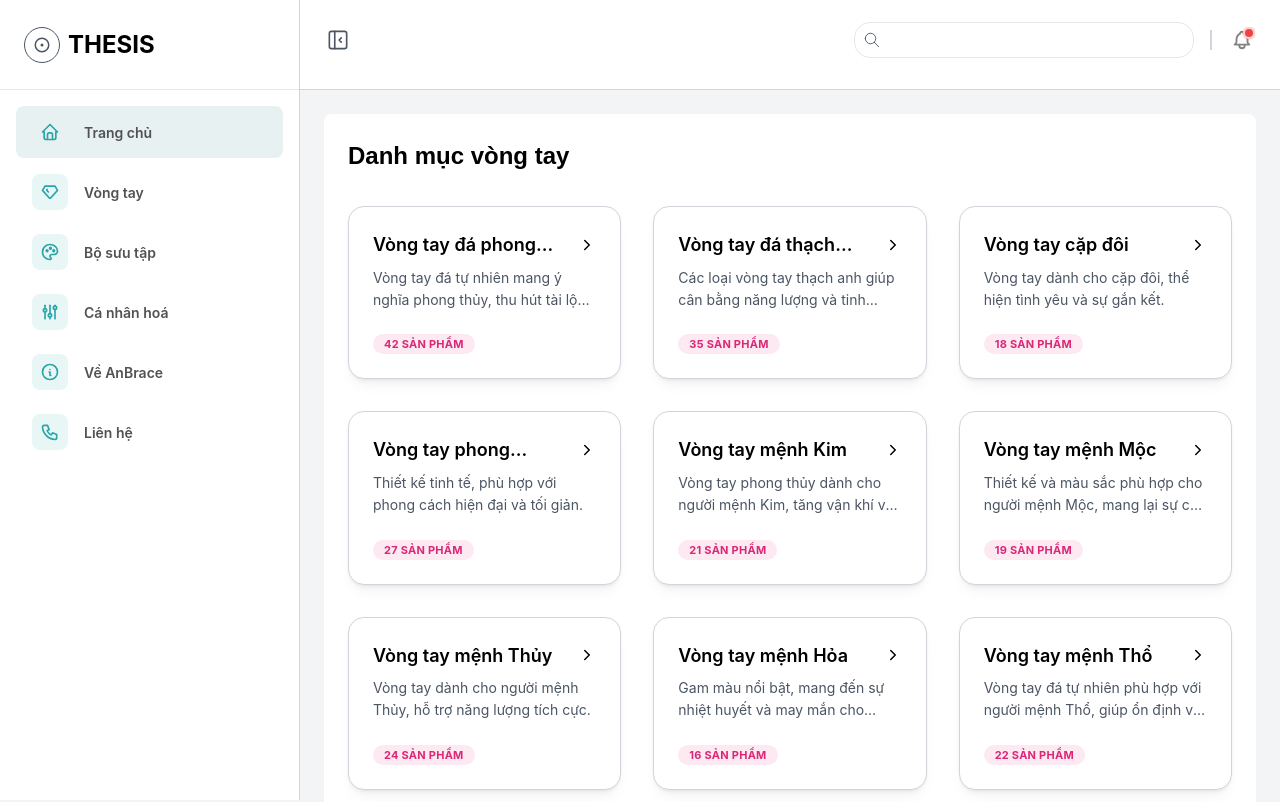
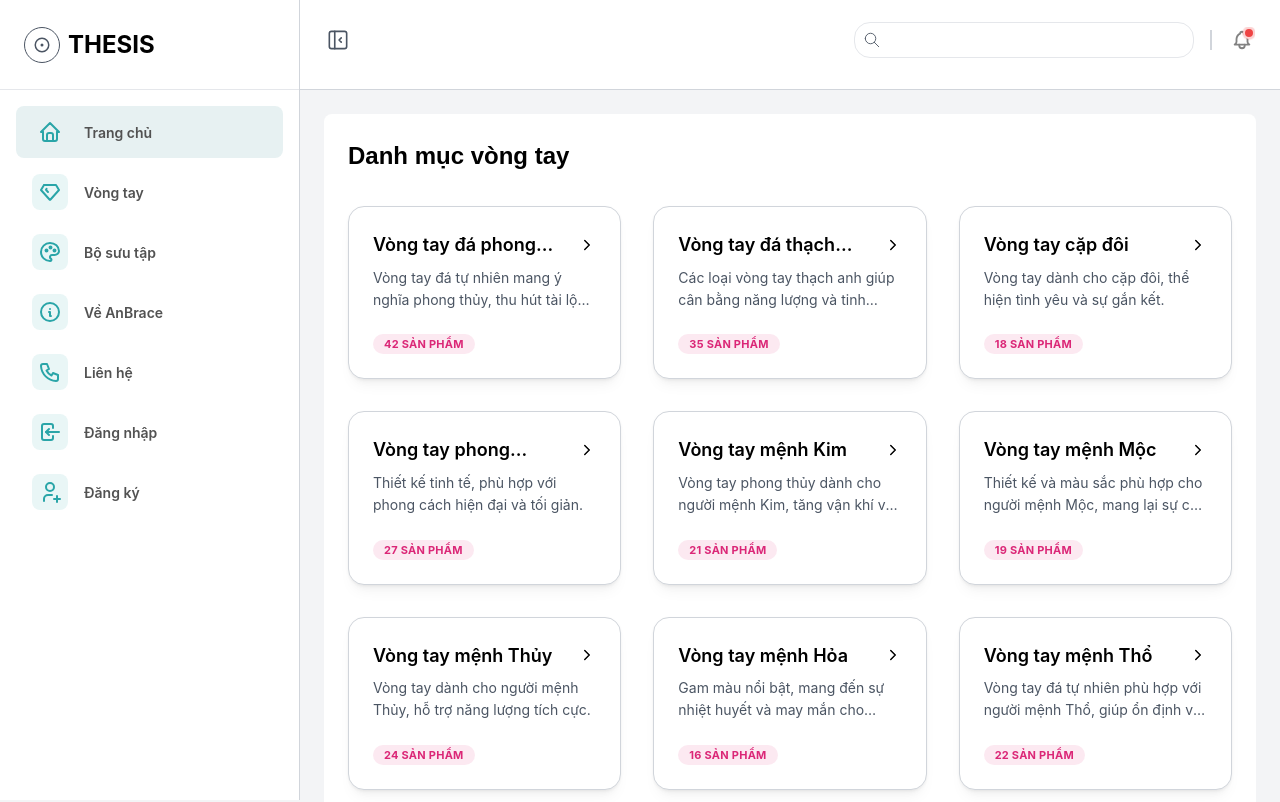
Before and after one commit to nguyenhung291203/anbrace-client, a React (Vite) app: page / in a window 1280 px wide. Shown: the top 802 px of the page. Built offline with nearby package versions, Linux system fonts and the light colour scheme.

Commit message:
add protected-router in router.tsx

```diff
--- a/src/app/layouts/MenuNavbar.tsx
+++ b/src/app/layouts/MenuNavbar.tsx
@@ -1,16 +1,9 @@
 import { ActionIcon, Center, NavLink, rem, Stack, useMantineTheme } from '@mantine/core'
-import {
-	IconAdjustments,
-	IconDiamond,
-	IconHome,
-	IconInfoCircle,
-	IconPalette,
-	IconPhone,
-} from '@tabler/icons-react'
 import { useMemo, type FC, type ReactNode } from 'react'
 import { Link, useNavigate } from 'react-router-dom'
 
-import { ROUTE_PATH } from '@/shared/path'
+import { useAuthStore } from '@/features/auth/auth.store'
+import { MENU_BY_ROLE, PUBLIC_MENU } from '@/shared/constants/menu.constant'
 import { useLayoutStore } from '@/shared/stores/main-layout.store'
 import { isCurrentPathActive } from '@/shared/utils/location.util'
 
@@ -23,45 +16,20 @@ export interface MenuItem {
 
 const MenuNavbar: FC = () => {
 	const theme = useMantineTheme()
+
 	const navigate = useNavigate()
+	const { user } = useAuthStore()
 
 	const { opened, toggleNavbar } = useLayoutStore()
 
-	const menuList: MenuItem[] = useMemo(
-		() => [
-			{
-				label: 'Trang chủ',
-				to: ROUTE_PATH.HOME,
-				icon: <IconHome size={theme.fontSizes.xl} />,
-			},
-			{
-				label: 'Vòng tay',
-				to: '/bracelets',
-				icon: <IconDiamond size={theme.fontSizes.xl} />,
-			},
-			{
-				label: 'Bộ sưu tập',
-				to: '/collections',
-				icon: <IconPalette size={theme.fontSizes.xl} />,
-			},
-			{
-				label: 'Cá nhân hoá',
-				to: '/customize',
-				icon: <IconAdjustments size={theme.fontSizes.xl} />,
-			},
-			{
-				label: 'Về AnBrace',
-				to: '/about',
-				icon: <IconInfoCircle size={theme.fontSizes.xl} />,
-			},
-			{
-				label: 'Liên hệ',
-				to: '/contact',
-				icon: <IconPhone size={theme.fontSizes.xl} />,
-			},
-		],
-		[theme.fontSizes],
-	)
+	const menuList = useMemo(() => {
+		const menu = user ? MENU_BY_ROLE[user.role] : PUBLIC_MENU
+
+		return menu.map((item) => ({
+			...item,
+			icon: item.icon ? <span style={{ fontSize: theme.fontSizes.xl }}>{item.icon}</span> : null,
+		}))
+	}, [user, theme.fontSizes])
 
 	const renderMenu = (menu: MenuItem[]) =>
 		menu.map((item) => {
--- /dev/null
+++ b/src/app/routers/ProtectedRoute.tsx
@@ -0,0 +1,29 @@
+import { Navigate, Outlet } from 'react-router-dom'
+
+import { Role } from '@/features/account/account.types'
+import { useAuthStore } from '@/features/auth/auth.store'
+import { ROUTE_PATH } from '@/shared/path'
+
+interface ProtectedRouteProps {
+	allowedRoles?: Role[]
+	redirectTo?: string
+}
+
+const ProtectedRoute = ({
+	allowedRoles,
+	redirectTo = ROUTE_PATH.AUTH.LOGIN,
+}: ProtectedRouteProps) => {
+	const { user, isAuthenticated } = useAuthStore()
+
+	if (!isAuthenticated || !user) {
+		return <Navigate to={redirectTo} replace />
+	}
+
+	if (allowedRoles && !allowedRoles.includes(user.role)) {
+		return <Navigate to="/403" replace />
+	}
+
+	return <Outlet />
+}
+
+export default ProtectedRoute
--- a/src/app/routers/router.tsx
+++ b/src/app/routers/router.tsx
@@ -4,6 +4,7 @@ import MainLayout from '../layouts/MainLayout'
 
 import { authRouter } from '@/features/auth/auth.router'
 import { homeRouter } from '@/features/home/home.router'
+import { PATH_ITEM } from '@/shared/path'
 
 const routes: RouteObject[] = [
 	{
@@ -11,6 +12,10 @@ const routes: RouteObject[] = [
 		element: <MainLayout />,
 		children: [...homeRouter],
 	},
+	{
+		path: PATH_ITEM.ADMIN.ROOT,
+		children: [],
+	},
 	authRouter,
 ]
 
--- a/src/features/account/account.types.ts
+++ b/src/features/account/account.types.ts
@@ -1,4 +1,6 @@
 export type Gender = 'MALE' | 'FEMALE' | 'OTHER'
+
+export type Role = 'CLIENT' | 'ADMIN' | 'EMPLOYEE'
 
 export interface AccountItem {
 	id: number
@@ -7,4 +9,5 @@ export interface AccountItem {
 	fullName: string
 	gender: Gender
 	imageUrl: string
+	role: Role
 }
--- a/src/features/account/mock.ts
+++ b/src/features/account/mock.ts
@@ -8,6 +8,7 @@ export const MOCK_ACCOUNTS: AccountItem[] = [
 		fullName: 'Nguyễn Văn A',
 		gender: 'MALE',
 		imageUrl: 'https://i.pravatar.cc/150?img=1',
+		role: 'ADMIN',
 	},
 	{
 		id: 2,
@@ -16,6 +17,7 @@ export const MOCK_ACCOUNTS: AccountItem[] = [
 		fullName: 'Trần Thị B',
 		gender: 'FEMALE',
 		imageUrl: 'https://i.pravatar.cc/150?img=2',
+		role: 'CLIENT',
 	},
 	{
 		id: 3,
@@ -24,6 +26,7 @@ export const MOCK_ACCOUNTS: AccountItem[] = [
 		fullName: 'Lê Minh C',
 		gender: 'MALE',
 		imageUrl: 'https://i.pravatar.cc/150?img=3',
+		role: 'EMPLOYEE',
 	},
 	{
 		id: 4,
@@ -32,6 +35,7 @@ export const MOCK_ACCOUNTS: AccountItem[] = [
 		fullName: 'Phạm Thị D',
 		gender: 'FEMALE',
 		imageUrl: 'https://i.pravatar.cc/150?img=4',
+		role: 'CLIENT',
 	},
 	{
 		id: 5,
@@ -40,6 +44,7 @@ export const MOCK_ACCOUNTS: AccountItem[] = [
 		fullName: 'Hoàng Văn E',
 		gender: 'MALE',
 		imageUrl: 'https://i.pravatar.cc/150?img=5',
+		role: 'EMPLOYEE',
 	},
 	{
 		id: 6,
@@ -48,6 +53,7 @@ export const MOCK_ACCOUNTS: AccountItem[] = [
 		fullName: 'Đoàn Thị F',
 		gender: 'FEMALE',
 		imageUrl: 'https://i.pravatar.cc/150?img=6',
+		role: 'CLIENT',
 	},
 	{
 		id: 7,
@@ -56,6 +62,7 @@ export const MOCK_ACCOUNTS: AccountItem[] = [
 		fullName: 'Vũ Quang H',
 		gender: 'OTHER',
 		imageUrl: 'https://i.pravatar.cc/150?img=7',
+		role: 'EMPLOYEE',
 	},
 	{
 		id: 8,
@@ -64,6 +71,7 @@ export const MOCK_ACCOUNTS: AccountItem[] = [
 		fullName: 'Bùi Hoàng I',
 		gender: 'MALE',
 		imageUrl: 'https://i.pravatar.cc/150?img=8',
+		role: 'CLIENT',
 	},
 	{
 		id: 9,
@@ -72,6 +80,7 @@ export const MOCK_ACCOUNTS: AccountItem[] = [
 		fullName: 'Đặng Thị J',
 		gender: 'FEMALE',
 		imageUrl: 'https://i.pravatar.cc/150?img=9',
+		role: 'EMPLOYEE',
 	},
 	{
 		id: 10,
@@ -80,5 +89,6 @@ export const MOCK_ACCOUNTS: AccountItem[] = [
 		fullName: 'Nguyễn Khang K',
 		gender: 'OTHER',
 		imageUrl: 'https://i.pravatar.cc/150?img=10',
+		role: 'CLIENT',
 	},
 ]
--- /dev/null
+++ b/src/shared/constants/menu.constant.tsx
@@ -0,0 +1,132 @@
+import {
+	IconHome,
+	IconDiamond,
+	IconPalette,
+	IconAdjustments,
+	IconInfoCircle,
+	IconPhone,
+	IconUsers,
+	IconSettings,
+	IconBriefcase,
+	ReactNode,
+	IconLogin,
+	IconUserPlus,
+} from '@tabler/icons-react'
+
+import { ROUTE_PATH } from '../path'
+
+import { Role } from '@/features/account/account.types'
+
+interface MenuItem {
+	label: string
+	to: string
+	icon: ReactNode
+}
+
+export const PUBLIC_MENU: MenuItem[] = [
+	{
+		label: 'Trang chủ',
+		to: '/',
+		icon: <IconHome />,
+	},
+	{
+		label: 'Vòng tay',
+		to: '/bracelets',
+		icon: <IconDiamond />,
+	},
+	{
+		label: 'Bộ sưu tập',
+		to: '/collections',
+		icon: <IconPalette />,
+	},
+	{
+		label: 'Về AnBrace',
+		to: '/about',
+		icon: <IconInfoCircle />,
+	},
+	{
+		label: 'Liên hệ',
+		to: '/contact',
+		icon: <IconPhone />,
+	},
+	{
+		label: 'Đăng nhập',
+		to: ROUTE_PATH.AUTH.LOGIN,
+		icon: <IconLogin />,
+	},
+	{
+		label: 'Đăng ký',
+		to: ROUTE_PATH.AUTH.REGISTER,
+		icon: <IconUserPlus />,
+	},
+]
+export const MENU_BY_ROLE: Record<Role, MenuItem[]> = {
+	CLIENT: [
+		{
+			label: 'Trang chủ',
+			to: '/',
+			icon: <IconHome />,
+		},
+		{
+			label: 'Vòng tay',
+			to: '/bracelets',
+			icon: <IconDiamond />,
+		},
+		{
+			label: 'Bộ sưu tập',
+			to: '/collections',
+			icon: <IconPalette />,
+		},
+		{
+			label: 'Cá nhân hoá',
+			to: '/customize',
+			icon: <IconAdjustments />,
+		},
+		{
+			label: 'Về AnBrace',
+			to: '/about',
+			icon: <IconInfoCircle />,
+		},
+		{
+			label: 'Liên hệ',
+			to: '/contact',
+			icon: <IconPhone />,
+		},
+	],
+
+	EMPLOYEE: [
+		{
+			label: 'Trang chủ',
+			to: '/',
+			icon: <IconHome />,
+		},
+		{
+			label: 'Đơn hàng',
+			to: '/orders',
+			icon: <IconBriefcase />,
+		},
+		{
+			label: 'Khách hàng',
+			to: '/customers',
+			icon: <IconUsers />,
+		},
+	],
+
+	ADMIN: [
+		{
+			label: 'Dashboard',
+			to: '/admin',
+			icon: <IconHome />,
+		},
+		{
+			label: 'Quản lý người dùng',
+			to: '/admin/users',
+			icon: <IconUsers />,
+		},
+		{
+			label: 'Cấu hình hệ thống',
+			to: '/admin/settings',
+			icon: <IconSettings />,
+		},
+	],
+}
--- a/src/shared/path.ts
+++ b/src/shared/path.ts
@@ -3,6 +3,10 @@ export const PATH_ITEM = {
 		ROOT: 'auth',
 		LOGIN: 'login',
 		REGISTER: 'register',
+	},
+	ADMIN: {
+		ROOT: 'admin',
+		MANAGER_CATEGORY: 'manager-category',
 	},
 }
 
@@ -12,4 +16,7 @@ export const ROUTE_PATH = {
 		LOGIN: `/${PATH_ITEM.AUTH.ROOT}/${PATH_ITEM.AUTH.LOGIN}`,
 		REGISTER: `/${PATH_ITEM.AUTH.ROOT}/${PATH_ITEM.AUTH.REGISTER}`,
 	},
+	ADMIN: {
+		MANAGER_CATEGORY: `/${PATH_ITEM.ADMIN.ROOT}/${PATH_ITEM.ADMIN.MANAGER_CATEGORY}`,
+	},
 }
```
